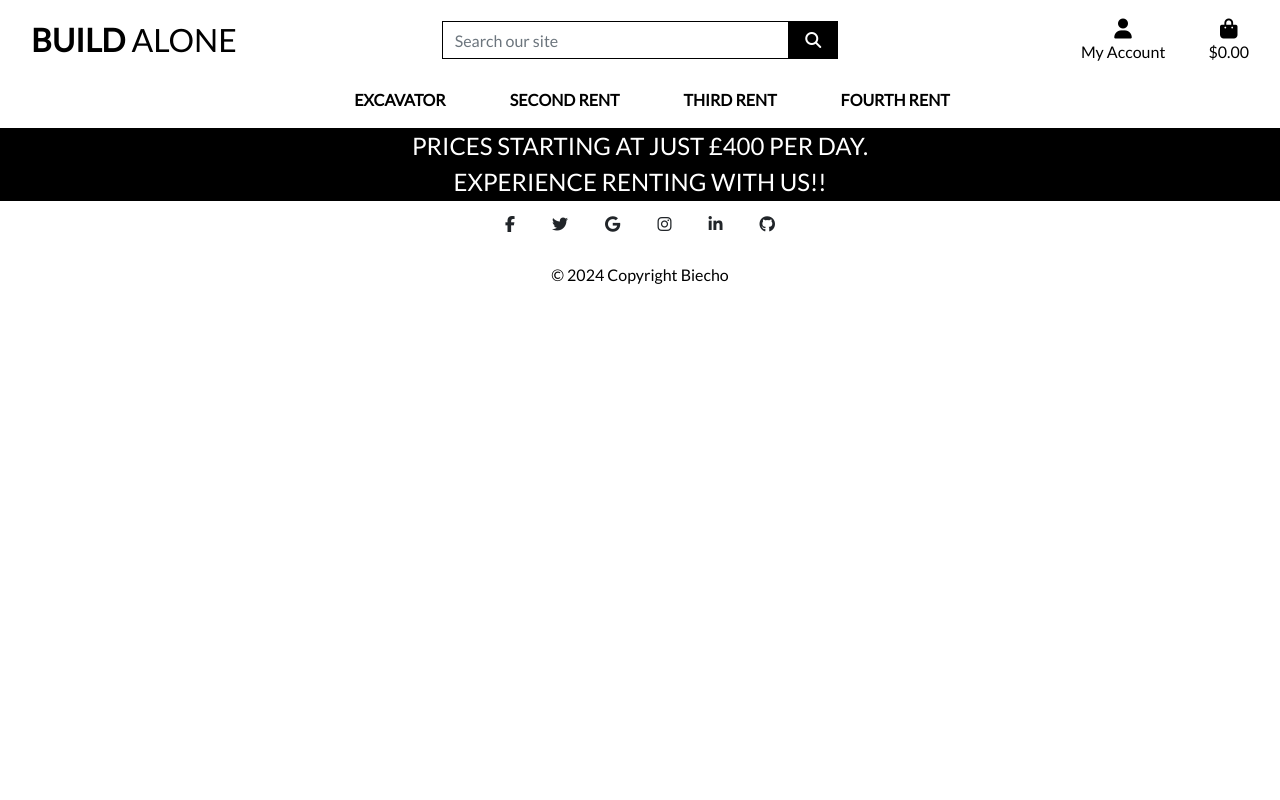
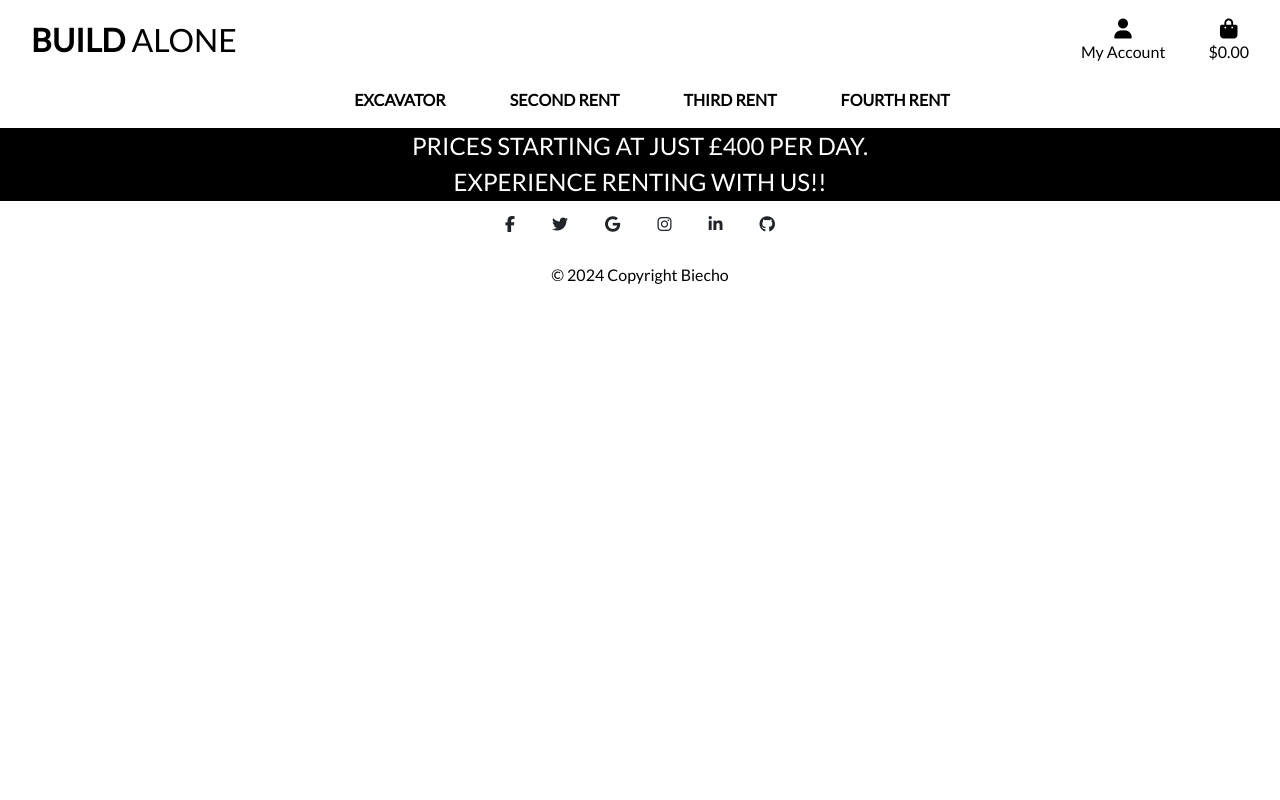
Before and after one commit to Biecho88/build_alone, a Django app: page /excavator/ in a window 1280 px wide. Run offline with Django 3.2, Linux system fonts and the light colour scheme; data that the repository does not hold is empty; some libraries are stand-ins or nearby versions.

Commit message:
Changed styling to the main page, also text displaing on the excavator page for more informations to display

```diff
--- a/excavator/templates/excavator/excavator.html
+++ b/excavator/templates/excavator/excavator.html
@@ -31,6 +31,8 @@
         <div class="col-12 col-md-6 col-lg-4">
             <div class="product-details-container mb-5 mt-md-5">
                 <p class="mb-0"><strong>{{ excavator.name }}</strong></p>
+                <p class="mb-0"><strong>{{ excavator.model }}</strong></p>
+                <p class="mb-0"><strong>Weight: {{ excavator.weight }} kg</strong></p>
                 <p class="lead mb-0 text-left font-weight-bold">£{{ excavator.price }} per day</p>
                 {% if excavator.rating %}
                     <small class="text-muted"><i class="fas fa-star mr-1"></i>{{ excavator.rating }} / 5</small>
--- a/excavator/views.py
+++ b/excavator/views.py
@@ -8,6 +8,7 @@ def excavator(request):
 
     excavator = Excavator.objects.all()
 
+
     context = {
         'excavator': excavator,
     }
--- a/templates/base.html
+++ b/templates/base.html
@@ -43,20 +43,7 @@
                         <h2 class="logo-font text-black my-0"><strong>Build</strong> Alone</h2>
                     </a>
                 </div>
-                <div class="col-12 col-lg-4 my-auto py-1 py-lg-0">
-                    <form method="GET" action="">
-                        <div class="input-group w-100">
-                            <input class="form-control border border-black rounded-0" type="text" name="q" placeholder="Search our site">
-                            <div class="input-group-append">
-                                <button class="form-control btn btn-black border border-black rounded-0" type="submit">
-                                    <span class="icon">
-                                        <i class="fas fa-search"></i>
-                                    </span>
-                                </button>
-                            </div>
-                        </div>
-                    </form>
-                </div>
+                <div class="col-12 col-lg-4 my-auto py-1 py-lg-0"></div>
                 <div class="col-12 col-lg-4 my-auto py-1 py-lg-0">
                     <ul class="list-inline list-unstyled text-center text-lg-right my-0">
                         <li class="list-inline-item dropdown">
```
